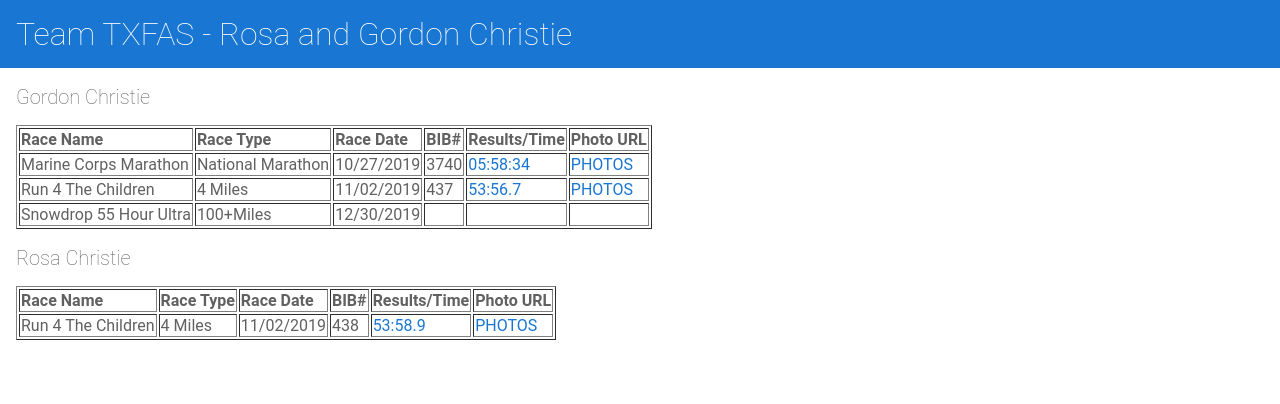
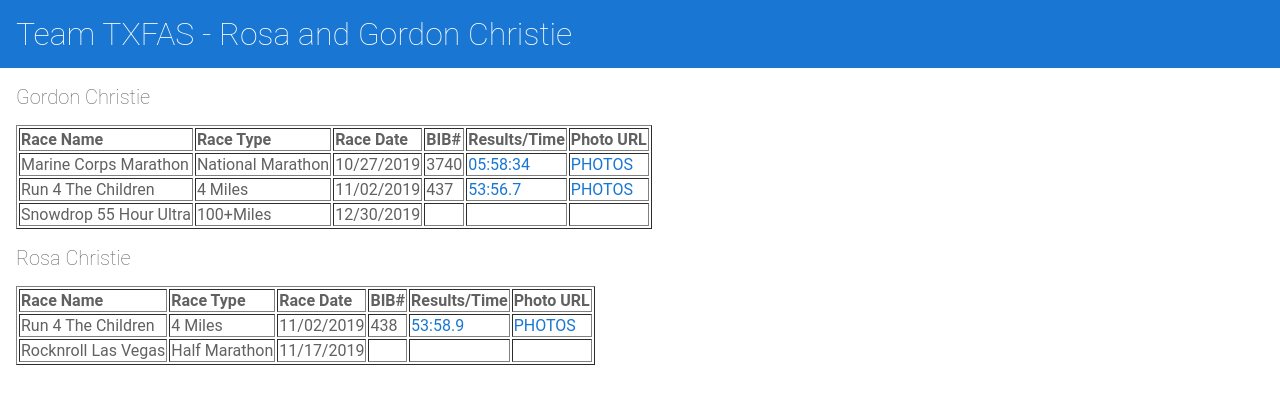
Before and after one commit to gchristie/txfas, an Angular app: page / in a window 1280 px wide. Shown: the top 404 px of the page. Built offline with nearby package versions, Linux system fonts and the light colour scheme.

Commit message:
1 file modified

```diff
--- a/src/app/racedata.ts
+++ b/src/app/racedata.ts
@@ -8,7 +8,8 @@ export var racedata = [
     bibnumber: '3740',
     racetime: '05:58:34',
     resultsurl:'https://events.hakuapp.com/events/1405901239e66d083c42/live_tracking_results?registration_number=8D1708400CA3',
-    photourl: 'http://marathonfoto.com/Proofs?PIN=Y9V558&LastName=CHRISTIE'
+    photourl: 'http://marathonfoto.com/Proofs?PIN=Y9V558&LastName=CHRISTIE',
+    status: 'Complete'
   }
   ,
   {
@@ -19,7 +20,8 @@ export var racedata = [
     bibnumber: '437',
     racetime: '53:56.7',
     resultsurl:'https://www.runhoustontiming.net/race_result/1572718099_3745642_Overall.htm',
-    photourl: 'https://runsignup.com/Race/Photos/40578/110511/437'
+    photourl: 'https://runsignup.com/Race/Photos/40578/110511/437',
+    status:'Complete'
   }
    ,
    {
@@ -30,8 +32,8 @@ export var racedata = [
     bibnumber: '',
     racetime: '',
     resultsurl:'',
-
-    photourl: ''
+    photourl: '',
+    status:'pending'
   }
  ,
    {
@@ -42,8 +44,29 @@ export var racedata = [
     bibnumber: '438',
     racetime: '53:58.9',
     resultsurl:'https://www.runhoustontiming.net/race_result/1572718099_3745642_Overall.htm',
-    photourl: 'https://runsignup.com/Race/Photos/40578/110511/438'
+    photourl: 'https://runsignup.com/Race/Photos/40578/110511/438',
+    status:'Complete'
   }
+
+,
+{
+runner:'Rosa',
+name:'Rocknroll Las Vegas',
+racedate:'11/17/2019',
+racetype:'Half Marathon',
+bibnumber:'',
+racetime:'',
+resultsurl:'',
+photourl:'',
+statue:'pending'
+
+
+
+
+}
+
+
+
 
 ];
 
```
